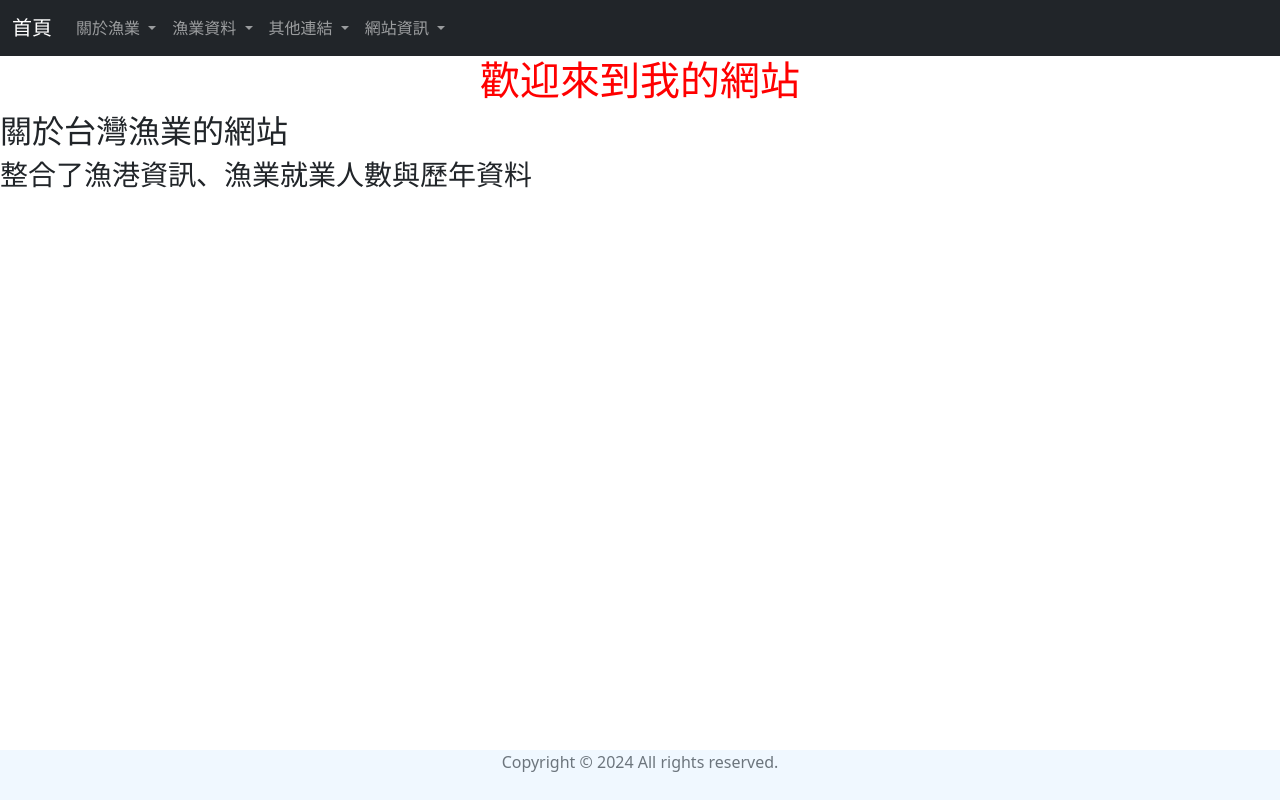
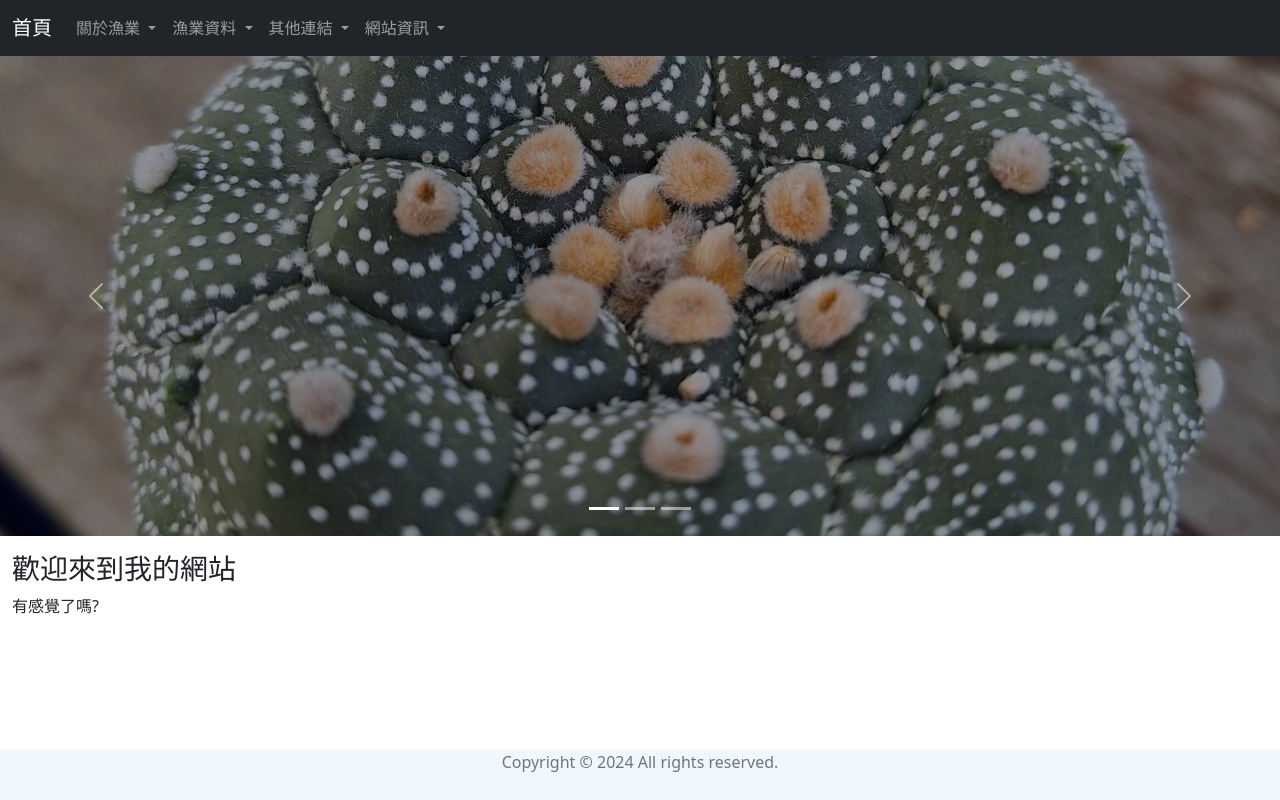
Before and after one commit to UFOTreeboy/side_project_1, a Flask app: page / in a window 1280 px wide. Run offline with Flask 3, Linux system fonts and the light colour scheme.

Commit message:
採用Bootstrap5

```diff
--- a/view/static/styles.css
+++ b/view/static/styles.css
@@ -11,3 +11,12 @@ footer {
     width:100%;
     background: aliceblue;
  }
+
+ .c-item{
+  height: 480px;
+ }
+ .c-img{
+  height: 100%;
+  object-fit: cover;
+  filter:brightness(0.6);
+ }
--- a/view/templates/home/home.html
+++ b/view/templates/home/home.html
@@ -2,7 +2,39 @@
 
 
 {% block body %}
-<h1>歡迎來到我的網站</h1>
-<h2>關於台灣漁業的網站</h2>
-<h3>整合了漁港資訊、漁業就業人數與歷年資料</h3>
+<div id="demo" class="carousel slide" data-bs-ride="carousel">
+
+    <!-- Indicators/dots -->
+    <div class="carousel-indicators">
+      <button type="button" data-bs-target="#demo" data-bs-slide-to="0" class="active"></button>
+      <button type="button" data-bs-target="#demo" data-bs-slide-to="1"></button>
+      <button type="button" data-bs-target="#demo" data-bs-slide-to="2"></button>
+    </div>
+
+    <!-- The slideshow/carousel -->
+    <div class="carousel-inner">
+      <div class="carousel-item active c-item">
+        <img src="{{ url_for('static', filename='p1.png') }}" alt="Los Angeles" class="d-block w-100 c-img" style="width:100%">
+      </div>
+      <div class="carousel-item c-item">
+        <img src="{{ url_for('static', filename='p2.png') }}" alt="Chicago" class="d-block w-100 c-img" style="width:100%">
+      </div>
+      <div class="carousel-item c-item">
+        <img src="{{ url_for('static', filename='p3.png') }}" alt="New York" class="d-block w-100 c-img" style="width:100%">
+      </div>
+    </div>
+
+    <!-- Left and right controls/icons -->
+    <button class="carousel-control-prev" type="button" data-bs-target="#demo" data-bs-slide="prev">
+      <span class="carousel-control-prev-icon"></span>
+    </button>
+    <button class="carousel-control-next" type="button" data-bs-target="#demo" data-bs-slide="next">
+      <span class="carousel-control-next-icon"></span>
+    </button>
+  </div>
+
+  <div class="container-fluid mt-3">
+    <h3>歡迎來到我的網站</h3>
+    <p>有感覺了嗎?</p>
+  </div>
 {% endblock %}
```
Also changed, not shown: view/static/p1.png (added), view/static/p2.png (added), 1 other file.
